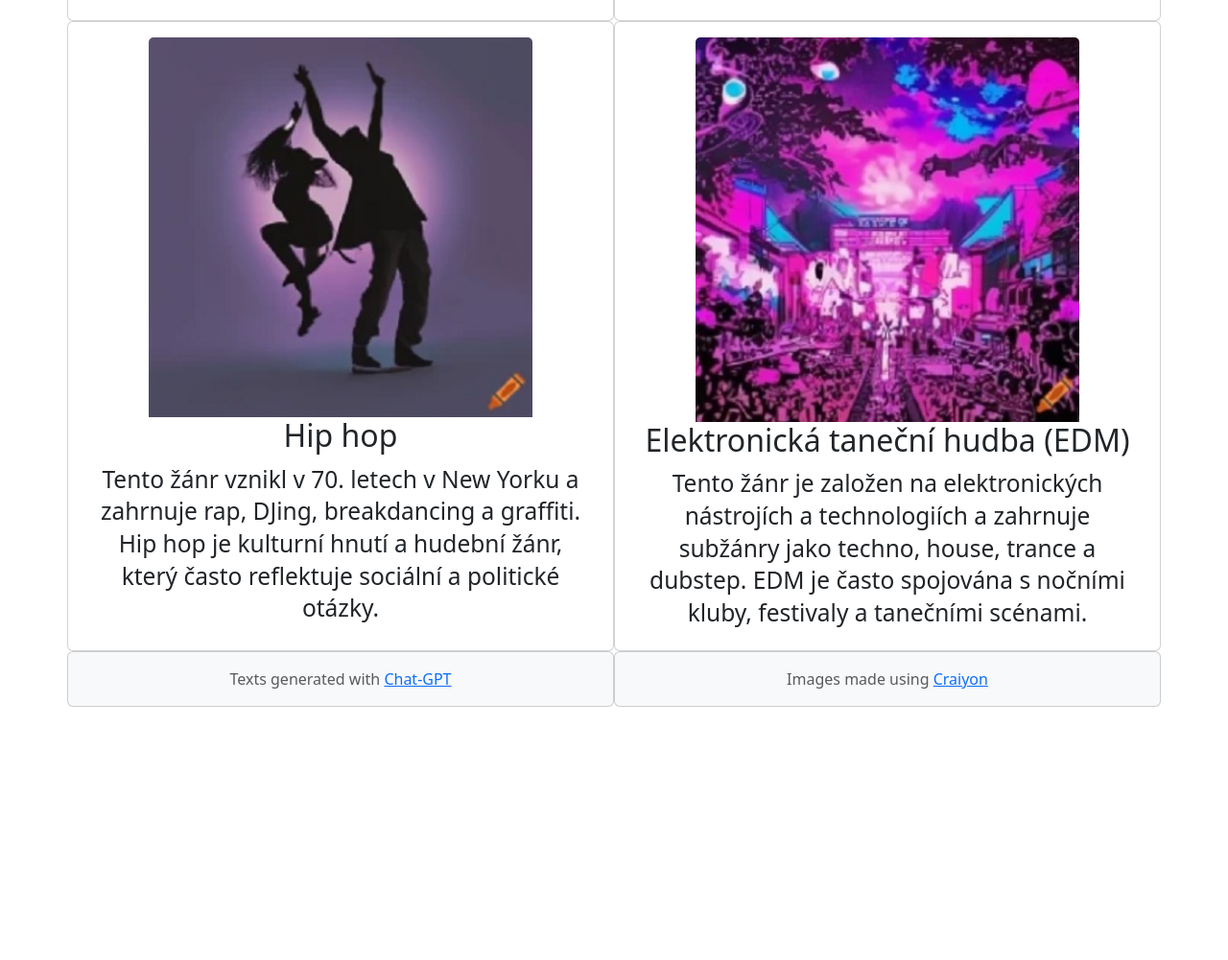
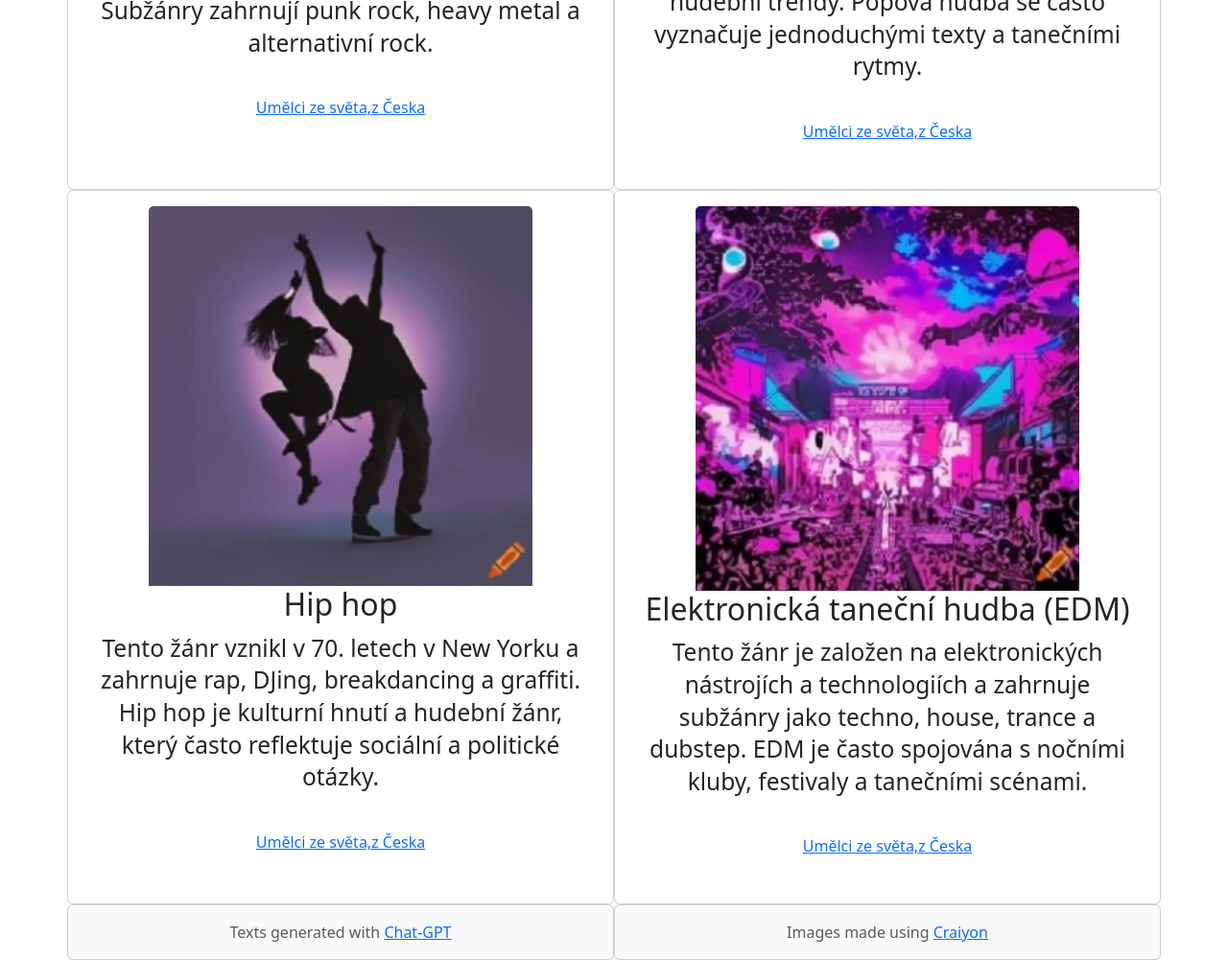
Before and after one commit to NikolaKufnerova/velky_projekt, a plain HTML site: page odkazy/zanry.html in a window 1280 px wide. Shown: the part 1609-2610 px from the top of the page at 96% size. Before the commit the page ends 2346 px from the top, so only its background shows below. Drawn offline with nearby package versions, Linux system fonts and the light colour scheme.

Commit message:
odkazy, mezery

```diff
--- a/odkazy/zanry.html
+++ b/odkazy/zanry.html
@@ -36,6 +36,7 @@
             </div>
         </nav>
     </header>
+
     <article>
         <div class="container">
             <div class="row">
@@ -45,7 +46,6 @@
                         <div class="card-title">
                             <p class="h2">
                                 Klasická hudba
-
                             </p>
                         </div>
                         <div class="card-text">
@@ -53,6 +53,11 @@
                                 Tento žánr zahrnuje hudbu komponovanou v období od středověku až po současnost, ale často se zaměřuje na díla baroka, klasicismu a romantismu.
                                 Vyznačuje se komplexní strukturou a používáním tradičních hudebních nástrojů jako jsou housle, klavír a orchestr.
                             </small></h3>
+                        </div>
+                        <div class="card-body">
+                            <div class="card-body">
+                              <a href="./znami_textari.html">Umělci ze světa,</a><a href="./cesti_textyri.html">z Česka</a>
+                            </div>
                         </div>
                     </div>
                 </div>
@@ -71,6 +76,11 @@
                                 Zahrnuje subžánry jako swing, bebop a cool jazz.
                             </small></h3>
                         </div>
+                        <div class="card-body">
+                            <div class="card-body">
+                              <a href="./znami_textari.html">Umělci ze světa,</a><a href="./cesti_textyri.html">z Česka</a>
+                            </div>
+                        </div>
                     </div>
                 </div>
 
@@ -86,6 +96,11 @@
                             <h3><small>
                                 Vznikla v 50. a 60. letech 20. století a vyznačuje se silnými rytmy, elektrickými kytarami a energickými vystoupeními. Subžánry zahrnují punk rock, heavy metal a alternativní rock.
                             </small></h3>
+                        </div>
+                        <div class="card-body">
+                            <div class="card-body">
+                              <a href="./znami_textari.html">Umělci ze světa,</a><a href="./cesti_textyri.html">z Česka</a>
+                            </div>
                         </div>
                     </div>
                 </div>
@@ -104,6 +119,11 @@
                                 Popová hudba se často vyznačuje jednoduchými texty a tanečními rytmy.
                             </small></h3>
                         </div>
+                        <div class="card-body">
+                            <div class="card-body">
+                              <a href="./znami_textari.html">Umělci ze světa,</a><a href="./cesti_textyri.html">z Česka</a>
+                            </div>
+                        </div>
                     </div>
                 </div>
 
@@ -119,6 +139,11 @@
                             <h3><small>
                                 Tento žánr vznikl v 70. letech v New Yorku a zahrnuje rap, DJing, breakdancing a graffiti. Hip hop je kulturní hnutí a hudební žánr, který často reflektuje sociální a politické otázky.
                             </small></h3>
+                        </div>
+                        <div class="card-body">
+                            <div class="card-body">
+                              <a href="./znami_textari.html">Umělci ze světa,</a><a href="./cesti_textyri.html">z Česka</a>
+                            </div>
                         </div>
                     </div>
                 </div>
@@ -137,11 +162,17 @@
                                 EDM je často spojována s nočními kluby, festivaly a tanečními scénami.
                             </small></h3>
                         </div>
+                        <div class="card-body">
+                            <div class="card-body">
+                              <a href="./znami_textari.html">Umělci ze světa,</a><a href="./cesti_textyri.html">z Česka</a>
+                            </div>
+                        </div>
                     </div>
                 </div>
             </div>
         </div>
     </article>
+
     <footer>
         <div class="container">
             <div class="row">
```
Also changed, not shown: index.html (+2 -0 lines), odkazy/cesti_textyri.html (+1 -1 lines), odkazy/znami_textari.html (+2 -0 lines).
